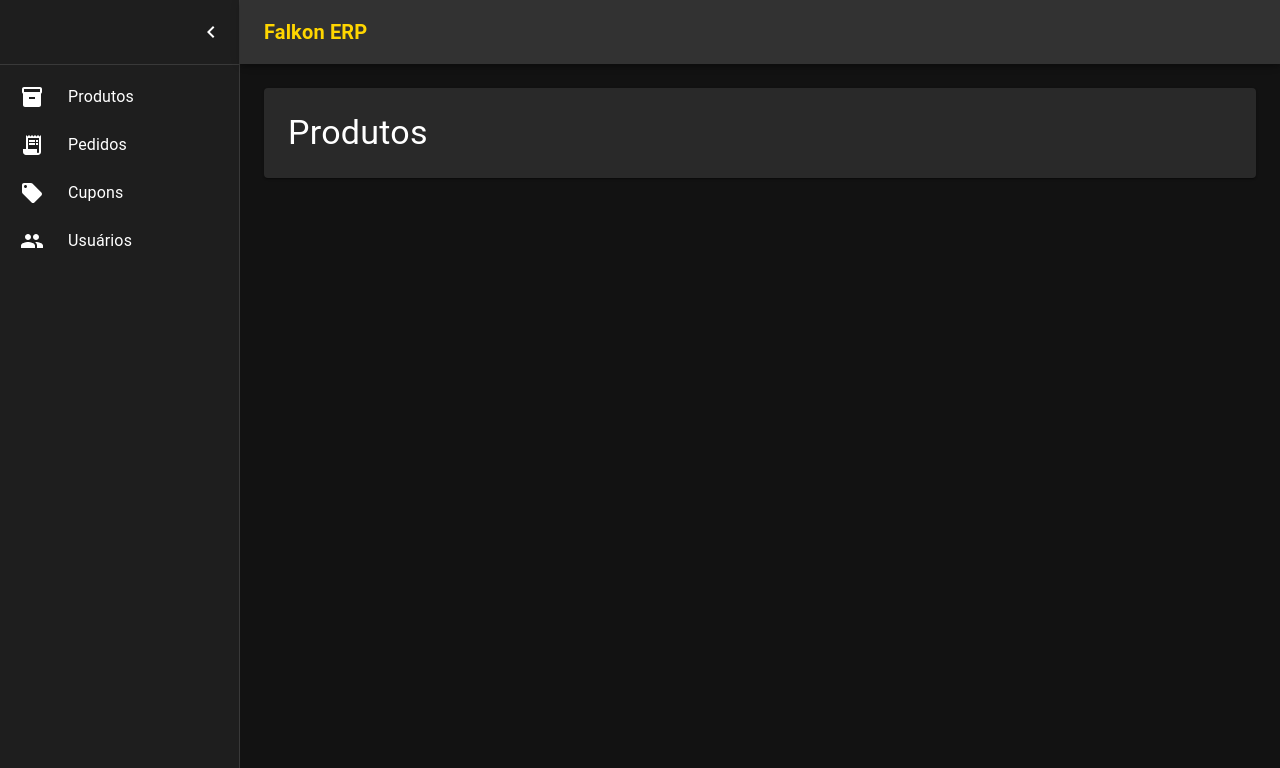
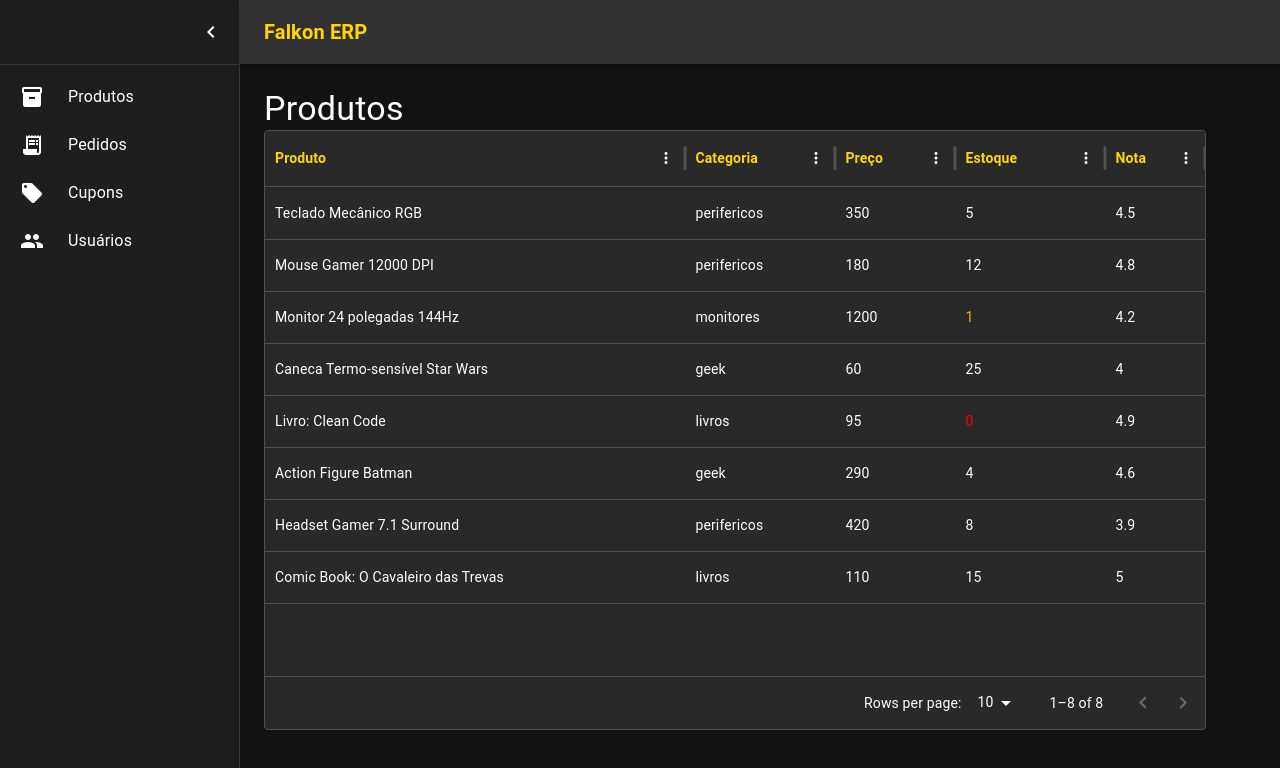
Before and after one commit to BrunoCGhisi/front-end-react-falkon-project, a React (Vite) app: page / in a window 1280 px wide. Shown: the top 768 px of the page. Built offline with nearby package versions, Linux system fonts and the light colour scheme; data requests are answered from the project's data file.

Commit message:
datagrid implementaion - style for datagrid - implementation with the api - BUGFIX need to adjust the max height of the layout

```diff
--- a/package.json
+++ b/package.json
@@ -15,6 +15,7 @@
     "@emotion/styled": "^11.14.1",
     "@mui/icons-material": "^9.1.1",
     "@mui/material": "^9.1.1",
+    "@mui/x-data-grid": "^9.5.0",
     "json-server": "^1.0.0-beta.15",
     "react": "^19.2.6",
     "react-dom": "^19.2.6",
--- a/src/pages/Produtos.jsx
+++ b/src/pages/Produtos.jsx
@@ -1,11 +1,76 @@
-import {Paper, Typography} from "@mui/material";
+import Typography from "@mui/material/Typography";
+
+import {CustomDataGrid} from "../shared/components/page";
+import { useApi } from "../shared/hooks/useApi";
 
 export default function Produtos() {
+
+    const { data, loading } = useApi("produtos");
+
+    const columns = [
+        {
+            field: "nome",
+            headerName: "Produto",
+            flex: 1,
+            maxWidth: 1000
+        },
+        {
+            field: "categoria",
+            headerName: "Categoria",
+            width: 150,
+            maxWidth: 150,
+        },
+        {
+            field: "preco",
+            headerName: "Preço",
+            width: 120,
+            maxWidth: 120
+        },
+        {
+            field: "estoque",
+            headerName: "Estoque",
+            width: 150,
+            maxWidth:150,
+            renderCell: (params) => {
+
+                if (params.value === 0) {
+                    return (
+                        <span style={{ color: "red" }}>
+                    {params.value}
+                </span>
+                    );
+                }
+
+                if (params.value <= 3) {
+                    return (
+                        <span style={{ color: "orange" }}>
+                    {params.value}
+                </span>
+                    );
+                }
+
+                return params.value;
+            }
+        },
+        {
+            field: "nota",
+            headerName: "Nota",
+            width: 100,
+            maxWidth: 150,
+        },
+    ];
+
     return (
-        <Paper sx={{ p: 3 }}>
-            <Typography variant="h4">
+        <>
+            <Typography variant="h4" mb={2}>
                 Produtos
             </Typography>
-        </Paper>
+
+            <CustomDataGrid
+                rows={data}
+                columns={columns}
+                loading={loading}
+            />
+        </>
     );
 }
--- /dev/null
+++ b/src/shared/components/page/CustomDataGrid.jsx
@@ -0,0 +1,32 @@
+import Box from "@mui/material/Box";
+import { DataGrid } from "@mui/x-data-grid";
+
+export default function CustomDataGrid({rows, columns, loading = false,}) {
+    return (
+        <Box sx={{ height: 600, width: "95%" }}>
+            <DataGrid
+                rows={rows}
+                columns={columns}
+                loading={loading}
+                pageSizeOptions={[5, 10, 20]}
+                sx={{
+                    "& .MuiDataGrid-columnHeader": {
+                        color: "primary.main"
+                    },
+
+                    "& .MuiDataGrid-columnHeaderTitle": {
+                        fontWeight: 700,
+                    },
+                }}
+                initialState={{
+                    pagination: {
+                        paginationModel: {
+                            pageSize: 10,
+                        },
+                    },
+                }}
+                disableRowSelectionOnClick
+            />
+        </Box>
+    );
+}
--- /dev/null
+++ b/src/shared/components/page/index.js
@@ -0,0 +1 @@
+export { default as CustomDataGrid } from "./CustomDataGrid.jsx";
--- /dev/null
+++ b/src/shared/hooks/useApi.js
@@ -0,0 +1,20 @@
+import { useEffect, useState } from "react";
+
+export function useApi(endpoint) {
+    const [data, setData] = useState([]);
+    const [loading, setLoading] = useState(true);
+
+    useEffect(() => {
+        fetch(`http://localhost:3000/${endpoint}`)
+            .then(response => response.json())
+            .then(json => {
+                setData(json);
+                setLoading(false);
+            });
+    }, [endpoint]);
+
+    return {
+        data,
+        loading,
+    };
+}
```
Also changed, not shown: 1 other file (tests, documents, lock files or other folders).
